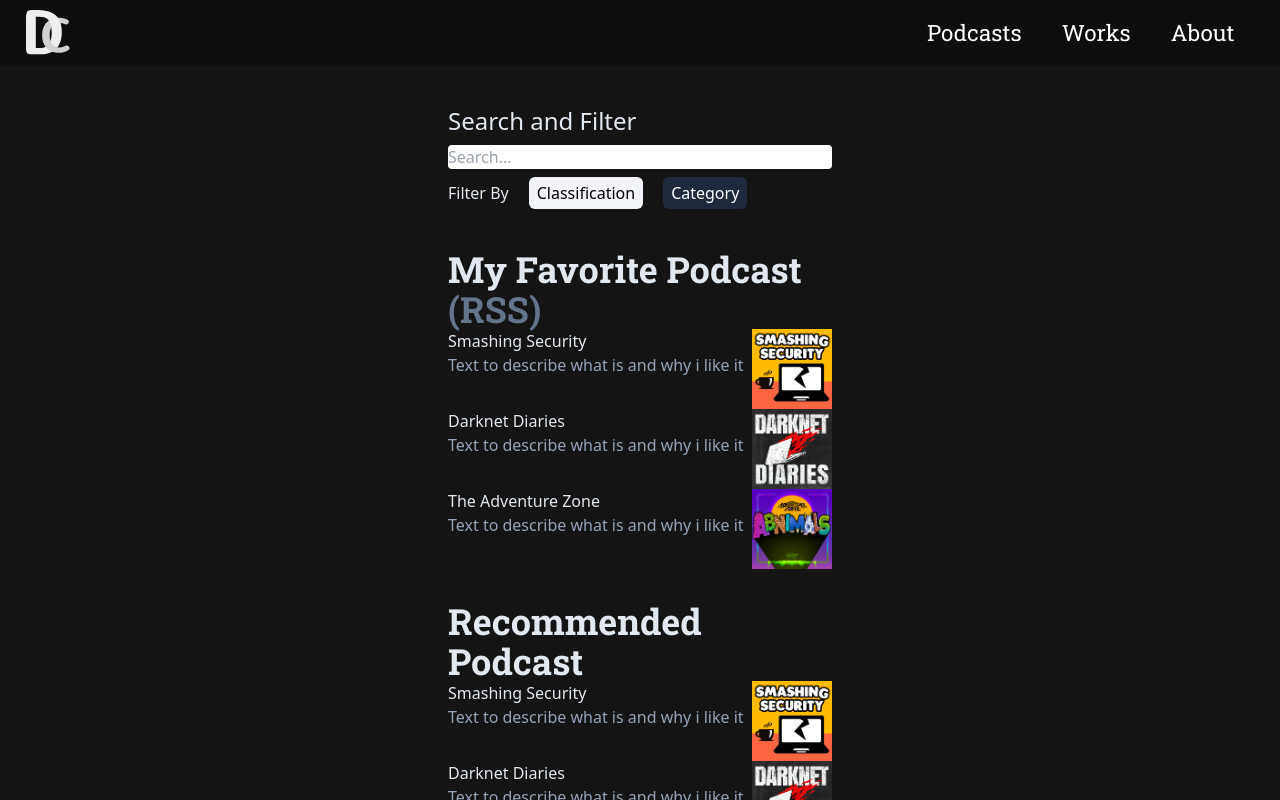
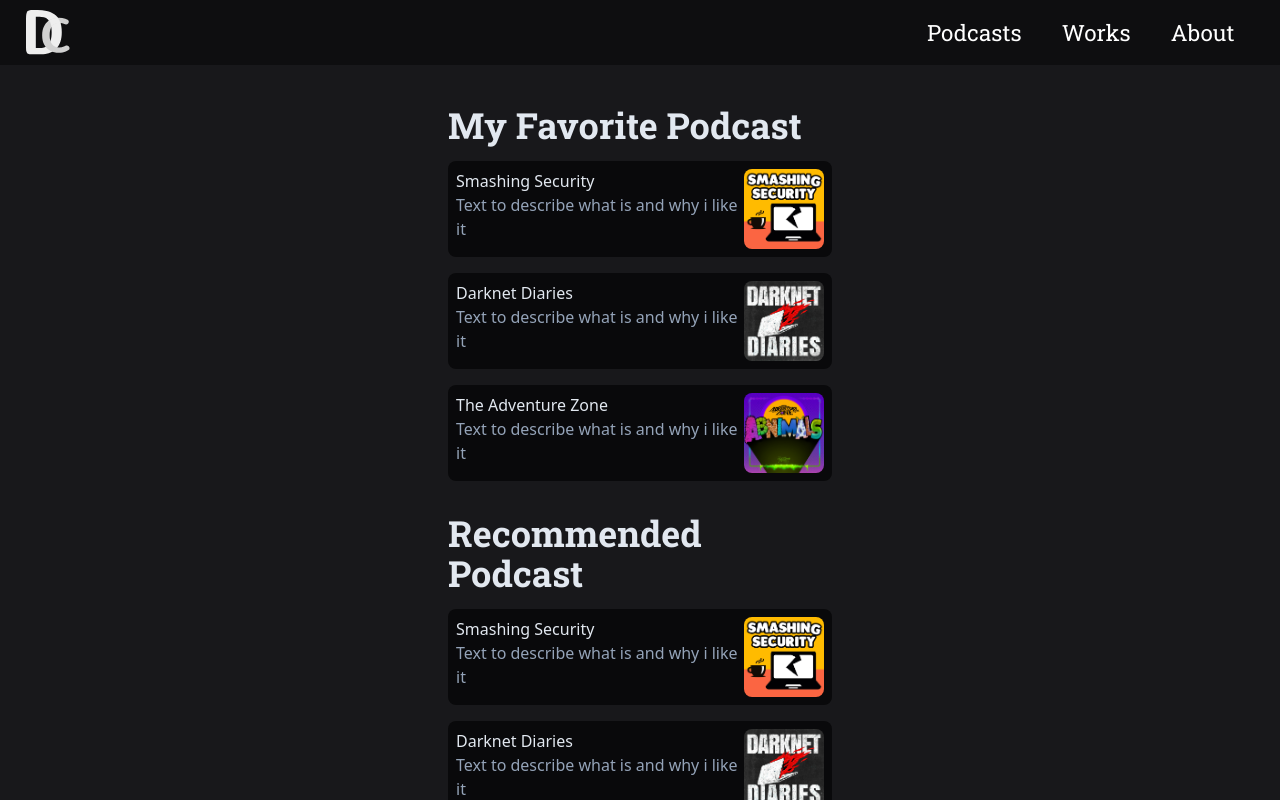
Before and after one commit to Willienn/site, a Next.js app: page /rss in a window 1280 px wide. Shown: the top 800 px of the page. Built offline with nearby package versions, Linux system fonts and the light colour scheme.

Commit message:
feat(main): todo add search

```diff
--- a/src/app/(main)/global.css
+++ b/src/app/(main)/global.css
@@ -1,5 +1,3 @@
-@import url("https://fonts.googleapis.com/css2?family=Abril+Fatface&family=Roboto+Slab:wght@400;500;700;800&display=swap");
-
 @tailwind base;
 @tailwind components;
 @tailwind utilities;
--- a/src/app/(main)/posts/[slug]/page.tsx
+++ b/src/app/(main)/posts/[slug]/page.tsx
@@ -167,11 +167,12 @@
   }
 }
 
-export async function generateMetadata({
-  params,
-}: {
-  params: { slug: string }
-}) {
+export async function generateMetadata(
+  props: {
+    params: Promise<{ slug: string }>
+  }
+) {
+  const params = await props.params;
   const { slug } = params
 
   const { post } = await getPost(slug)
@@ -184,7 +185,8 @@
   }
 }
 
-export default async function Post({ params }: { params: { slug: string } }) {
+export default async function Post(props: { params: Promise<{ slug: string }> }) {
+  const params = await props.params;
   const { slug } = params
   const { blocks, post, pageError } = await getPost(slug)
 
--- a/src/app/(main)/rss/[slug]/page.tsx
+++ b/src/app/(main)/rss/[slug]/page.tsx
@@ -1,7 +1,7 @@
 "use client"
 import { feeds } from "@/lib/rss"
 import { Item, rssResponse } from "@/lib/rss/types"
-import { useState } from "react"
+import { use, useState } from "react"
 import useSWR from "swr"
 
 type FeedItem = {
@@ -12,28 +12,53 @@
   url: string
 }
 
-const fetcher = (url: string) => fetch(url).then((res) => res.json())
+const fetcher = (url: string) =>
+  fetch(url, { cache: "force-cache" }).then((res) => res.json())
 
 export default function Feed({ params }: { params: { [key: string]: any } }) {
-  const { slug } = params
+  const { slug } = use(params)
+  const [page, setPage] = useState(1)
+
   const feedItem = feeds.find((feed) => feed.slug === slug) as FeedItem
-  const itemsPerPage = 10 // Set a limit for items per page
-  const [page, setPage] = useState(1) // Current page state
+
+  const itemsPerPage = 10
   if (!feedItem) return <p>Feed not found</p>
 
-  // Construct the fetch URL
   const url = `/rss/api/feed?url=${encodeURIComponent(feedItem.url)}&slug=${slug}&page=${page}&limit=${itemsPerPage}`
 
-  // Use SWR to fetch the data
-  const { data, error, isValidating } = useSWR(url, fetcher)
+  const { data, error, isLoading } = useSWR(url, fetcher)
 
-  // Conditional rendering for loading state
   if (error) return <p>Error loading feed data.</p>
-  const items = (data as rssResponse)?.items || [] // Fallback to an empty array if data is not yet available
-  const totalPages = (data as rssResponse)?.pagination.totalPages || 0 // Fallback to 0 if data is not available
+  if (isLoading) {
+    return (
+      <div className="flex flex-col gap-20 h-full w-full items-center justify-center">
+        {[0, 1, 2, 3, 4, 5, 6, 7, 8, 9].map((item) => (
+          <div
+            key={item}
+            className="mx-auto w-[36rem] max-w-[36rem] animate-pulse px-6 py-12"
+          >
+            <div className="mb-12 h-10 w-1/2 rounded bg-gray-200" />
+            <div className="flex flex-col gap-2">
+              <div className="mb-4 h-96 rounded bg-gray-200" />
+              <div className="h-10 w-full rounded bg-gray-200" />
+              <div className="h-6 w-1/4 rounded bg-gray-200" />
+              <div className="h-12 rounded bg-gray-200" />
+              <div className="h-4 w-full rounded bg-gray-200" />
+            </div>
+          </div>
+        ))}
+      </div>
+    )
+  }
+
   console.log(data)
+
+  const items = (data as rssResponse)?.items || []
+  const totalPages = (data as rssResponse)?.pagination.totalPages || 0
+
   return (
-    <div className="mx-auto max-w-xl px-6 py-12">
+    <div className="flex h-full w-full items-center justify-center">
+      <div className="w-[36rem] px-6 py-12">
         <h1 className="mb-12 text-5xl font-bold">{feedItem.title}</h1>
         {/* Pagination Controls */}
         <div className="mt-6 flex justify-between text-black">
@@ -59,11 +84,14 @@
         {/* Render items */}
         <div className="flex flex-col gap-20">
           {(items as Array<Item>).map((item) => (
-          <div key={item.link} className="flex flex-col font-fira_code">
-            {item.image && (
+            <div
+              key={item.link}
+              className="flex w-full flex-col font-fira_code"
+            >
+              {!item.image.includes(".mp3") && (
                 <img
                   src={item.image}
-                alt={item.title}
+                  alt={"Ep Image"}
                   className="mb-4 w-full rounded-lg"
                 />
               )}
@@ -87,31 +115,11 @@
                 </audio>
               )}
               <p className="mt-2 text-gray-700">
-              {item.contentSnippet || item.content}
+                {item?.contentSnippet || item?.content}
               </p>
             </div>
           ))}
         </div>
-
-      {/* Pagination Controls (Again) */}
-      <div className="mt-6 flex justify-between">
-        <button
-          onClick={() => setPage((prev) => Math.max(prev - 1, 1))}
-          disabled={page === 1}
-          className="rounded bg-gray-300 px-4 py-2 disabled:opacity-50"
-        >
-          Previous
-        </button>
-        <span className="px-4 py-2">
-          Page {page} of {totalPages}
-        </span>
-        <button
-          onClick={() => setPage((prev) => Math.min(prev + 1, totalPages))}
-          disabled={page === totalPages}
-          className="rounded bg-gray-300 px-4 py-2 disabled:opacity-50"
-        >
-          Next
-        </button>
       </div>
     </div>
   )
--- a/src/app/(main)/rss/loading.js
+++ /dev/null
@@ -1,14 +0,0 @@
-export default function Loading() {
-  return (
-    <div class="mx-auto max-w-xl animate-pulse px-6 py-12">
-      <div class="mb-12 h-10 w-1/2 rounded bg-gray-200" />
-      <div class="flex flex-col gap-2">
-        <div class="mb-4 h-96 rounded bg-gray-200" />
-        <div class="h-10 w-full rounded bg-gray-200" />
-        <div class="h-6 w-1/4 rounded bg-gray-200" />
-        <div class="h-12 rounded bg-gray-200" />
-        <div class="h-4 w-full rounded bg-gray-200" />
-      </div>
-    </div>
-  )
-}
--- a/src/app/(main)/rss/page.tsx
+++ b/src/app/(main)/rss/page.tsx
@@ -2,49 +2,129 @@
 
 import { feeds, tags } from "@/lib/rss"
 import Link from "next/link"
-import { useState } from "react"
+import { useRef, useState } from "react"
+
+const FeedItem = ({ feed }) => (
+  <li key={feed.slug} className="list-none">
+    <Link
+      href={`/rss/${feed.slug}`}
+      className="flex justify-between rounded-lg bg-zinc-950 p-2"
+    >
+      <p className="flex flex-col">
+        <span>{feed.title}</span>
+        <span className="text-slate-400">{feed.description}</span>
+      </p>
+      <img
+        src={`/rss-images/${feed.image}`}
+        className="aspect-square w-20 rounded-lg"
+      />
+    </Link>
+  </li>
+)
 
 export default function Home() {
   const [filter, setFilter] = useState(false)
-  const [algo, setAlgo] = useState([])
   const [search, setSearch] = useState<string | false>(false)
   const [subfilter, setSubFilter] = useState<
     Array<(typeof tags.podcast_tags)[number]>
   >(["Programming"])
 
+  const divRef = useRef<HTMLDivElement>(null)
+  const inputRef = useRef<HTMLInputElement>(null)
+
+  // Filter feeds based on the current filter and search
+  function getFilteredFeeds(tag: (typeof tags.podcast_tags)[number]) {
+    return feeds.filter((feed) =>
+      search
+        ? feed.title.toLowerCase().includes(search.toLowerCase()) &&
+          feed.tags.includes(tag)
+        : feed.tags.includes(tag)
+    )
+  }
+
   return (
     <main className="h-full w-full py-10">
       <div className="container mx-auto h-full max-w-[30%]">
         <div className="flex w-full flex-col gap-10">
-          {/* Search and Filter Section */}
-          <div className="flex flex-col gap-2">
+          {/* Feeds Section */}
+          <ul className="flex flex-col gap-8">
+            {!filter
+              ? tags.my_tags.map(({ tag, text }, idx) => (
+                  <div key={idx} className="flex flex-col gap-4">
+                    <h1 className="font-roboto_slab text-xl font-bold md:text-3xl lg:text-4xl">
+                      {text}
+                    </h1>
+                    {feeds
+                      .filter((feed) => feed.tags.includes(tag))
+                      .map((feed) => (
+                        <FeedItem key={feed.slug} feed={feed} />
+                      ))}
+                  </div>
+                ))
+              : tags.podcast_tags
+                  .filter((tag) => subfilter.includes(tag))
+                  .map((tag, idx) => {
+                    const filteredFeeds = getFilteredFeeds(tag)
+                    return (
+                      filteredFeeds.length > 0 && (
+                        <div key={idx} className="flex flex-col gap-4">
+                          <h1 className="font-roboto_slab text-xl font-bold md:text-3xl lg:text-4xl">
+                            {tag}
+                          </h1>
+                          {filteredFeeds.map((feed) => (
+                            <FeedItem key={feed.slug} feed={feed} />
+                          ))}
+                        </div>
+                      )
+                    )
+                  })}
+          </ul>
+        </div>
+      </div>
+    </main>
+  )
+}
+/**<div className="flex flex-col gap-2">
             <h2 className="text-2xl">Search and Filter</h2>
-            <input
-              onChange={({ target }) =>
-                target.value === "" ? setSearch(false) : setSearch(target.value)
-              }
-              className="rounded text-slate-800"
-              placeholder="Search..."
-            />
-
-            {/* Toggle between Classification and Category filters */}
-            <div className="flex items-center gap-5">
-              <span>Filter By </span>
+            <div
+              className="group flex h-fit items-center rounded-lg bg-white focus:bg-red-500"
+              ref={divRef}
+              tabIndex={-1} // Makes the div focusable but not in the tab order
+              onClick={() => divRef.current?.focus()} // Focuses div on click
+              onFocus={() => inputRef.current?.focus()} // Focuses input when div is focused
+            >
+              <IoMdSearch className="text-4xl text-gray-400 group-focus:text-8xl" />
+              <input
+                type="text"
+                ref={inputRef}
+                className="peer h-14 w-full px-12 text-3xl text-slate-400 hover:cursor-pointer focus:outline-none"
+                onChange={({ target }) =>
+                  target.value === ""
+                    ? setSearch(false)
+                    : setSearch(target.value)
+                }
+              />
               <button
-                className={`rounded-md bg-slate-800 px-2 py-1 text-white ${!filter && "!bg-slate-100 !text-black"}`}
+                className={`rounded-md bg-slate-800 px-2 py-1 text-white ${
+                  !filter && "!bg-slate-100 !text-black"
+                }`}
                 onClick={() => setFilter(false)}
               >
                 Classification
               </button>
               <button
-                className={`rounded-md bg-slate-800 px-2 py-1 text-white ${filter && "!bg-slate-100 !text-black"}`}
+                className={`bg-slate-800 px-2 py-1 text-white ${
+                  filter && "!bg-slate-100 !text-black"
+                }`}
                 onClick={() => setFilter(true)}
               >
                 Category
               </button>
             </div>
+            <div className="flex items-center gap-5">
+              <span>Filter By </span>
+            </div>
 
-            {/* Category and Subfilter Section */}
             {filter && (
               <div className="flex items-center gap-5 text-sm">
                 <span>Categories</span>
@@ -66,87 +146,4 @@
                 ))}
               </div>
             )}
-          </div>
-
-          {/* Feeds Section */}
-          <ul className="flex flex-col gap-8">
-            {/* Display based on selected filter */}
-            {!filter &&
-              tags.my_tags.map(({ tag, text, subText }, idx) => (
-                <div key={idx}>
-                  <h1 className="font-roboto_slab text-xl font-bold md:text-3xl lg:text-4xl">
-                    {text} <span className="text-slate-500">{subText}</span>
-                  </h1>
-                  {feeds
-                    .filter((item) => item.tags.includes(tag))
-                    .map((feed) => (
-                      <li key={feed.slug} className="list-none">
-                        <Link
-                          href={`/rss/${feed.slug}`}
-                          className="flex justify-between rounded-lg"
-                        >
-                          <p className="flex flex-col">
-                            <span>{feed.title}</span>
-                            <span className="text-slate-400">
-                              {feed.description}
-                            </span>
-                          </p>
-                          <img
-                            src={`/rss-images/${feed.image}`}
-                            className="aspect-square w-20"
-                          />
-                        </Link>
-                      </li>
-                    ))}
-                </div>
-              ))}
-            {/* Display filtered feeds based on Category and Subfilter */}
-            {filter &&
-              tags.podcast_tags
-                .filter((tag) => subfilter.includes(tag))
-                .map((tag, idx) => {
-                  const filteredFeeds = feeds.filter((item) =>
-                    search
-                      ? item.title
-                          .toLowerCase()
-                          .includes(search.toLowerCase()) &&
-                        item.tags.includes(tag)
-                      : item.tags.includes(tag)
-                  )
-                  return (
-                    filteredFeeds.length > 0 && (
-                      <div key={idx}>
-                        <h1 className="font-roboto_slab text-xl font-bold md:text-3xl lg:text-4xl">
-                          {tag}
-                        </h1>
-                        {filteredFeeds.map((feed) => {
-                          return (
-                            <li key={feed.slug} className="list-none">
-                              <Link
-                                href={`/rss/${feed.slug}`}
-                                className="flex justify-between rounded-lg"
-                              >
-                                <p className="flex flex-col">
-                                  <span>{feed.title}</span>
-                                  <span className="text-slate-400">
-                                    {feed.description}
-                                  </span>
-                                </p>
-                                <img
-                                  src={`/rss-images/${feed.image}`}
-                                  className="aspect-square w-20"
-                                />
-                              </Link>
-                            </li>
-                          )
-                        })}
-                      </div>
-                    )
-                  )
-                })}
-          </ul>
-        </div>
-      </div>
-    </main>
-  )
-}
+          </div> */
--- a/src/app/layout.tsx
+++ b/src/app/layout.tsx
@@ -49,7 +49,7 @@
   return (
     <html
       lang="en"
-      className={`${firaCode.variable} ${robotoSlab.variable} ${poppins.variable} bg-[#141414] text-slate-200`}
+      className={`${firaCode.variable} ${robotoSlab.variable} ${poppins.variable} bg-zinc-900 text-slate-200`}
     >
       <body>
         <section>
--- a/src/components/footer.jsx
+++ b/src/components/footer.jsx
@@ -3,7 +3,7 @@
 export default function Footer() {
   const date = new Date().getFullYear()
   return (
-    <footer className="absolute bottom-0 flex h-20 w-full justify-between border-t-2 border-t-[#090909] bg-[#0d0d0daa] px-10 py-5 lg:h-24">
+    <footer className="absolute bottom-0 flex h-20 w-full justify-between border-t-2 border-t-stone-950 bg-zinc-950/60 px-10 py-5 lg:h-24">
       <p className="my-auto text-[.8rem] lg:text-[.9rem]">
         © Willien Muniz {date}
       </p>
--- a/src/components/nav.tsx
+++ b/src/components/nav.tsx
@@ -18,7 +18,7 @@
     <nav ref={ref}>
       <div className="min-h-[65px]" />
       <div
-        className={`fixed top-0 z-40 min-w-full bg-[#0d0d0daa] px-2.5 py-2.5 lg:px-0`}
+        className={`fixed top-0 z-40 min-w-full bg-zinc-950/60 px-2.5 py-2.5 lg:px-0`}
       >
         <div className="mx-[2svw] flex items-center justify-between text-[1.2em] text-white lg:text-[1.4em]">
           <Link href="/">
--- a/src/lib/rss.ts
+++ b/src/lib/rss.ts
@@ -4,12 +4,11 @@
 export const tags = {
   podcast_tags: ["Programming", "Cybersecurity", "Networking", "RPG"],
   my_tags: [
-    { tag: "Favorite", text: "My Favorite Podcast", subText: "(RSS)" },
-    { tag: "Recommended", text: "Recommended Podcast", subText: null },
+    { tag: "Favorite", text: "My Favorite Podcast" },
+    { tag: "Recommended", text: "Recommended Podcast" },
     {
       tag: "Reviewing",
       text: "Reviewing Podcast",
-      subText: "(Opinion still not formed)",
     },
   ],
 } as const
```
Also changed, not shown: package.json (+18 -17 lines), 1 other file (tests, documents, lock files or other folders). Lines whose indentation alone changed are shown as unchanged.
